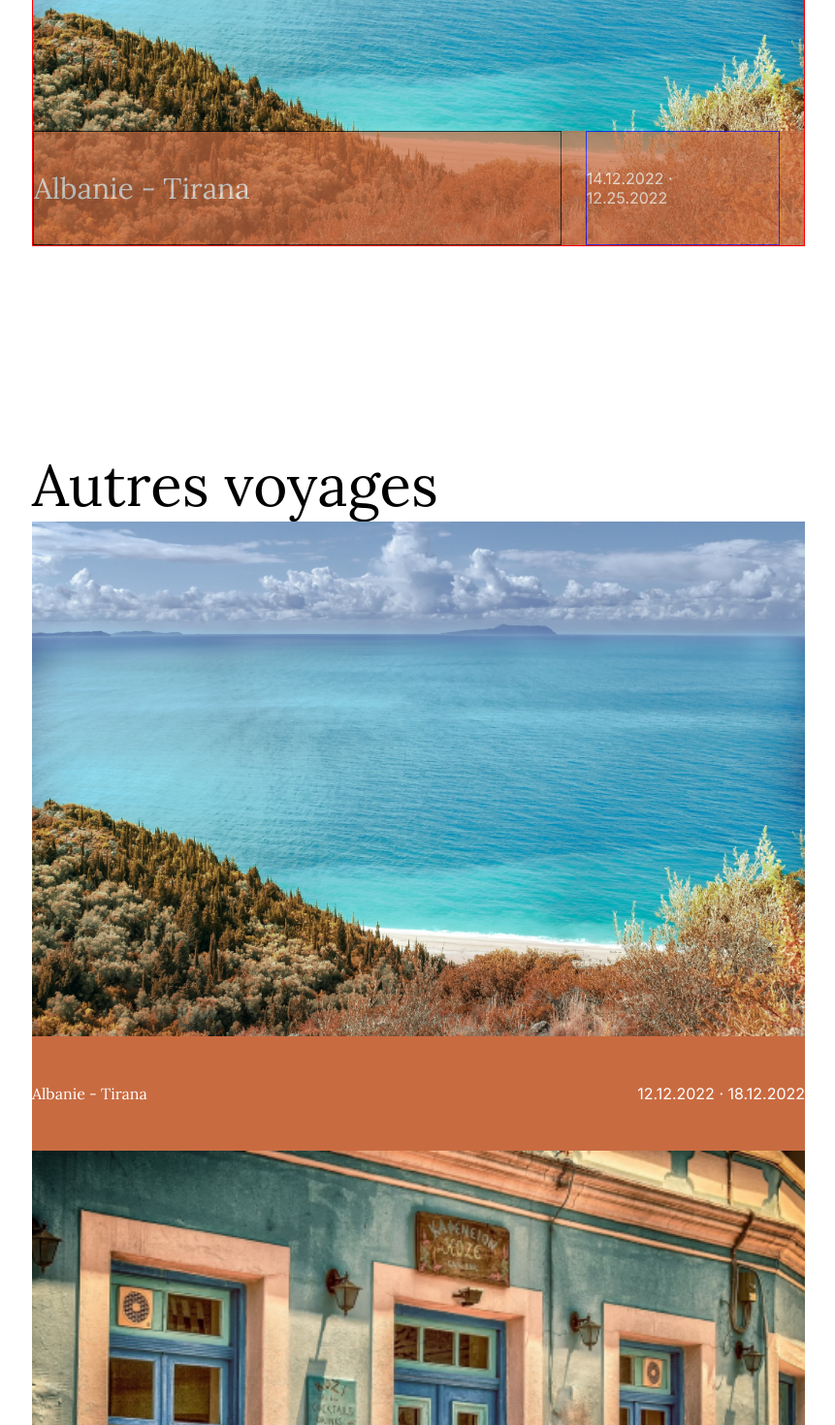
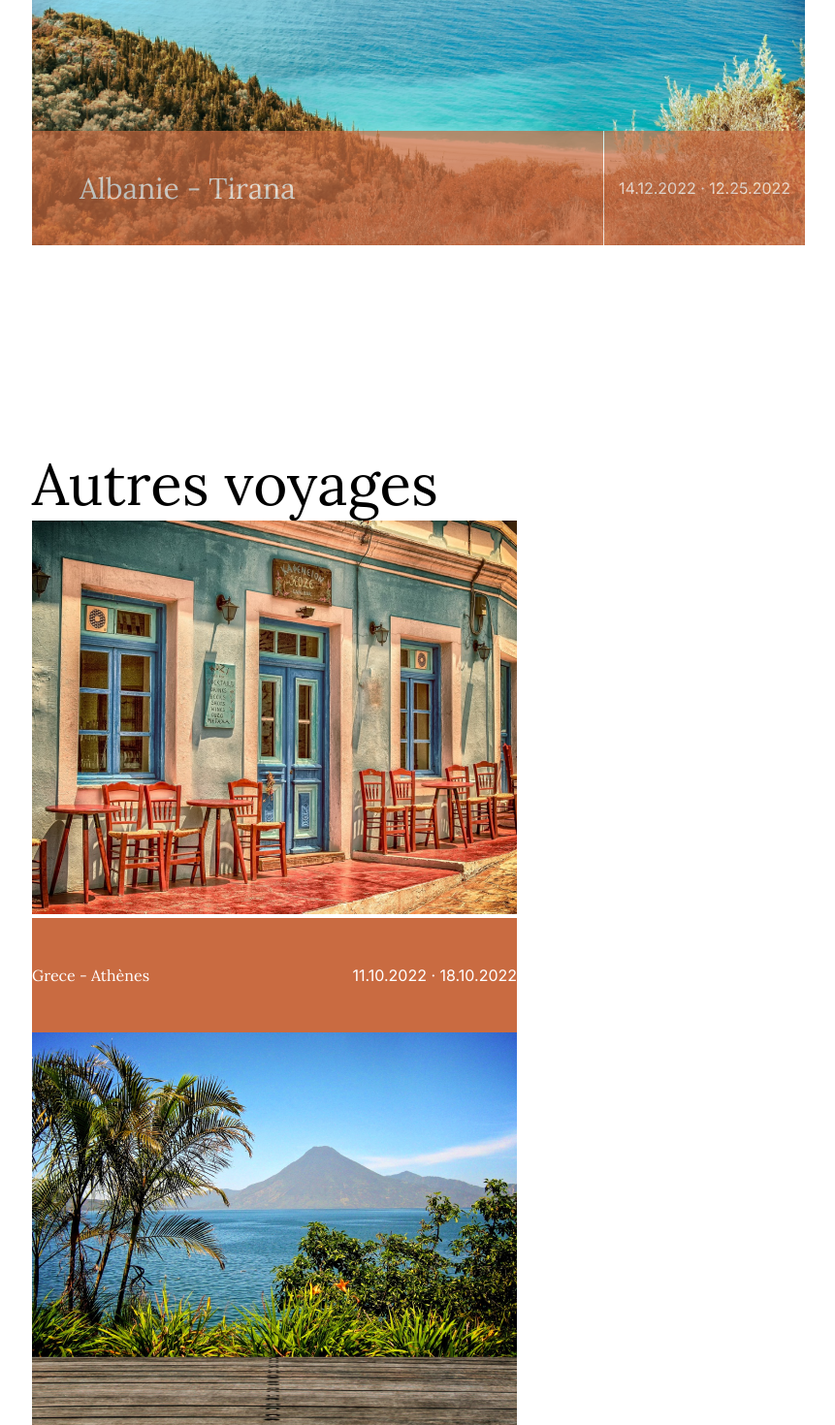
Before and after one commit to cpoiny/Blog-voyage2, an Angular app: page / in a window 1280 px wide. Shown: the part 600-2070 px from the top of the page at 97% size, without its empty margins (275-1136 px from the left). Built offline with nearby package versions, Linux system fonts and the light colour scheme.

Commit message:
creation du composant autres voyages

```diff
--- a/src/app/app.module.ts
+++ b/src/app/app.module.ts
@@ -6,13 +6,15 @@ import { AppComponent } from './app.component';
 import { HomeComponent } from './pages/home/home.component';
 import { ArticleComponent } from './pages/article/article.component';
 import { HeaderComponent } from './components/header/header.component';
+import { AutresVoyagesComponent } from './components/autres-voyages/autres-voyages.component';
 
 @NgModule({
   declarations: [
     AppComponent,
     HomeComponent,
     ArticleComponent,
-    HeaderComponent
+    HeaderComponent,
+    AutresVoyagesComponent
   ],
   imports: [
     BrowserModule,
--- /dev/null
+++ b/src/app/components/autres-voyages/autres-voyages.component.css
@@ -0,0 +1,27 @@
+/* Composant autre voyages */
+
+/* Image du bas */
+/* FigCaption des images dans la catégorie Autres voyages */
+
+ul li {
+    width: 500px;
+    min-height : 512px;
+    gap: 20px;
+
+}
+.autreVoyageBandeau{
+    height:118px;
+    display: flex;
+    justify-content: space-between;
+    background-color: var(--orange);
+    align-items: center;
+}
+.nomBandeau{
+    font-family: 'Lora', serif;
+}
+.dateBAndeau{
+    font-family: 'Inter', serif;
+}
+.nomBandeau, .dateBandeau{
+    color: var(--blanc);
+}
--- /dev/null
+++ b/src/app/components/autres-voyages/autres-voyages.component.html
@@ -0,0 +1,17 @@
+
+
+<ul *ngFor="let voyage of voyagesAdecouvrir">
+    <li>
+        <figure class="autreVoyageImage">
+            <img src="{{voyage.img}}" alt="Elephant at sunset">
+            <figcaption class="autreVoyageBandeau">
+                <div class="nomBandeau">
+                    {{voyage.pays}} - {{voyage.ville}}
+                </div>
+                <div class="dateBandeau">
+                    {{ voyage.dateDepart }} · {{voyage.dateRetour}}
+                </div>
+            </figcaption>
+        </figure>
+    </li>
+</ul>
--- /dev/null
+++ b/src/app/components/autres-voyages/autres-voyages.component.ts
@@ -0,0 +1,15 @@
+import { Component } from '@angular/core';
+import { IVoyage, VOYAGES } from 'src/app/voyage.mock';
+
+@Component({
+  selector: 'app-autres-voyages',
+  templateUrl: './autres-voyages.component.html',
+  styleUrls: ['./autres-voyages.component.css']
+})
+export class AutresVoyagesComponent {
+
+  voyages : IVoyage[]= VOYAGES;
+
+  voyagesAdecouvrir = this.voyages.filter((voyage: IVoyage)=> voyage.isActive === false);
+
+}
--- a/src/app/pages/home/home.component.css
+++ b/src/app/pages/home/home.component.css
@@ -20,7 +20,7 @@ h2 {
 .imageAccueil {
     position: relative;
     margin-bottom : 208px;
-    border : red solid 1px;
+
     box-sizing: border-box;
 }
 
@@ -50,10 +50,10 @@ h2 {
 .nomimageTopBandeau{
     font-family: 'Lora', serif;
     font-size: 30px;
-    border: black solid 1px;
     display: flex;
     align-items: center;
-    width: 70%;
+    width: 60%;
+    padding-left: 49px;
 }
 
 .dateimageTopBandeau{
@@ -63,14 +63,22 @@ h2 {
     display: flex;
     align-items: center;
     justify-content: center;
-    border: blue solid 1px;
-    margin: 0 25px;
-    padding-right: 25px;
+    border-left: white solid 1px;
+    padding:  0 15px;
+}
 
-}
+
+/* Composant autre voyages */
 
 /* Image du bas */
 /* FigCaption des images dans la catégorie Autres voyages */
+
+ul li {
+    width: 500px;
+    min-height : 512px;
+    gap: 20px;
+
+}
 .autreVoyageBandeau{
     height:118px;
     display: flex;
--- a/src/app/pages/home/home.component.html
+++ b/src/app/pages/home/home.component.html
@@ -19,24 +19,8 @@
 
     <h2>Autres voyages </h2>
 
-
     <!-- Composants autres voyages numéro 4 - lien vers les autres articles -->
-    <ul *ngFor="let voyage of voyages">
-        <li>
-            <figure class="autreVoyageImage">
-                <img src="{{voyage.img}}" alt="Elephant at sunset">
-                <figcaption class="autreVoyageBandeau">
-                    <div class="nomBandeau">
-                        {{voyage.pays}} - {{voyage.ville}}
-                    </div>
-                    <div class="dateBandeau">
-                        {{ voyage.dateDepart }} · {{voyage.dateRetour}}
-                    </div>
-                </figcaption>
-            </figure>
-        </li>
-    </ul>
-
+    <app-autres-voyages></app-autres-voyages>
 
 
 </main>
```
Also changed, not shown: 1 other file (tests, documents, lock files or other folders).
